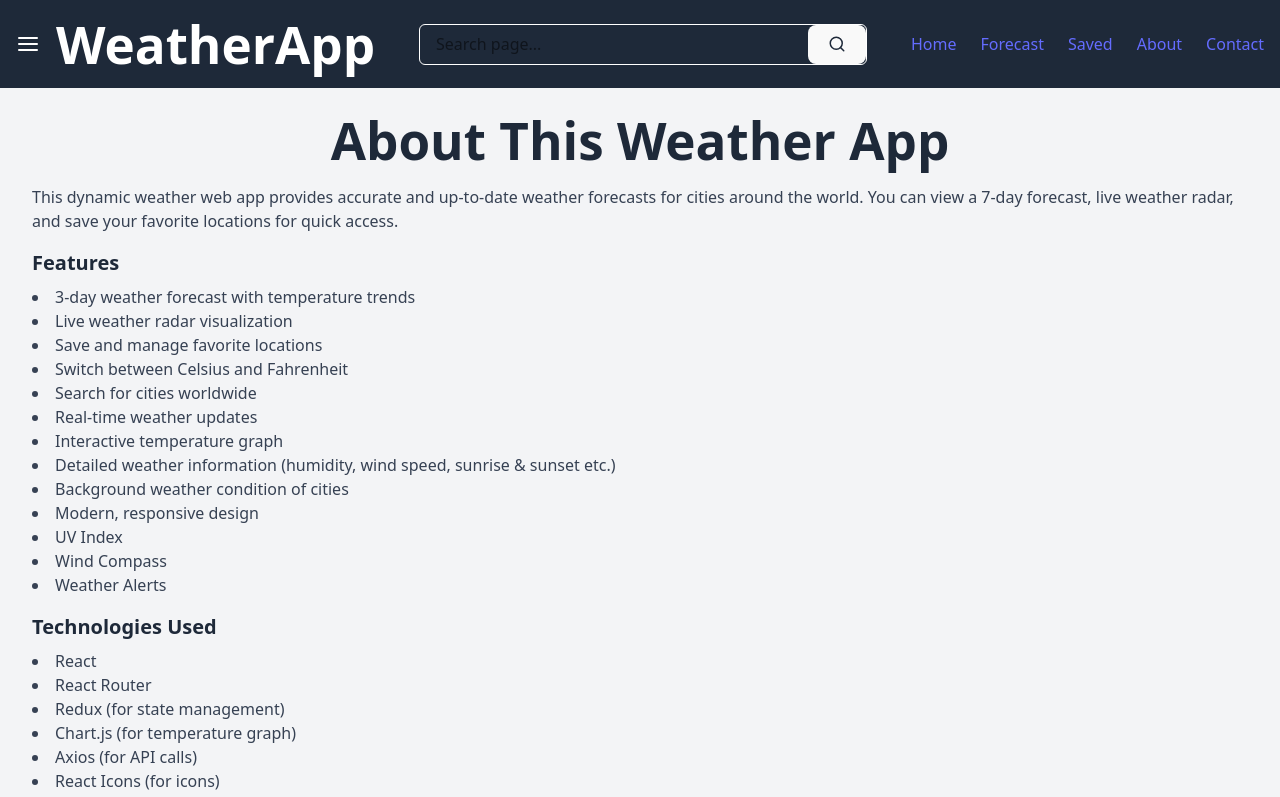
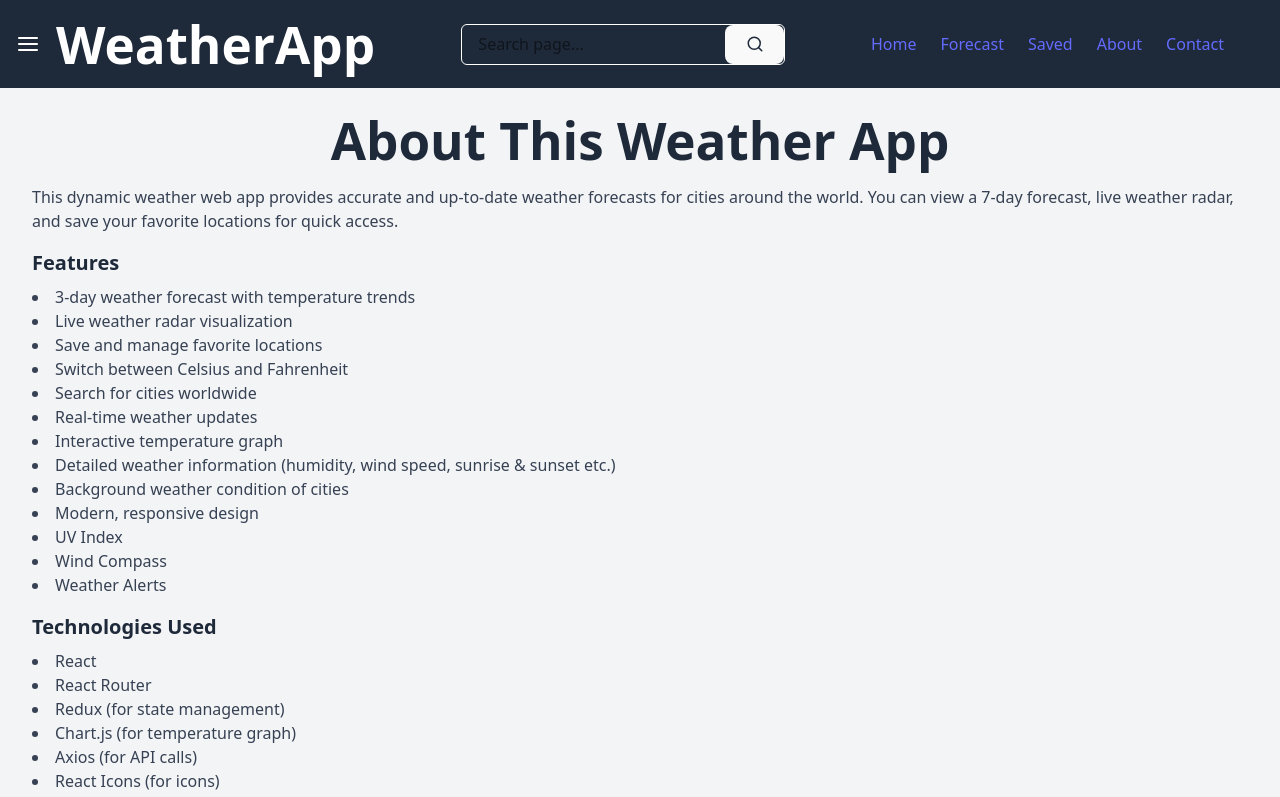
Before and after one commit to Kelechukwu500/WeatherApp, a React (Vite) app: page /about in a window 1280 px wide. Shown: the top 797 px of the page. Built offline with nearby package versions, Linux system fonts and the light colour scheme.

Commit message:
update: [I updated the navbar component]

```diff
--- a/src/Components/Navbar.jsx
+++ b/src/Components/Navbar.jsx
@@ -32,7 +32,7 @@ const Navbar = () => {
       </div>
 
       {/* Search Bar: Visible on all screen sizes */}
-      <div className="flex items-center border border-white rounded-md overflow-hidden w-full max-w-md">
+      <div className="flex items-center border border-white rounded-md overflow-hidden max-w-md">
         <input
           type="text"
           placeholder="Search page..."
@@ -49,8 +49,9 @@ const Navbar = () => {
         </button>
       </div>
 
+
       {/* Right Section: Navigation Links */}
-      <div className="flex items-center space-x-6">
+      <div className="flex items-center space-x-6 md:mr-10">
         <Link to="/" className="text-white hover:text-gray-300 transition">
           Home
         </Link>
```
